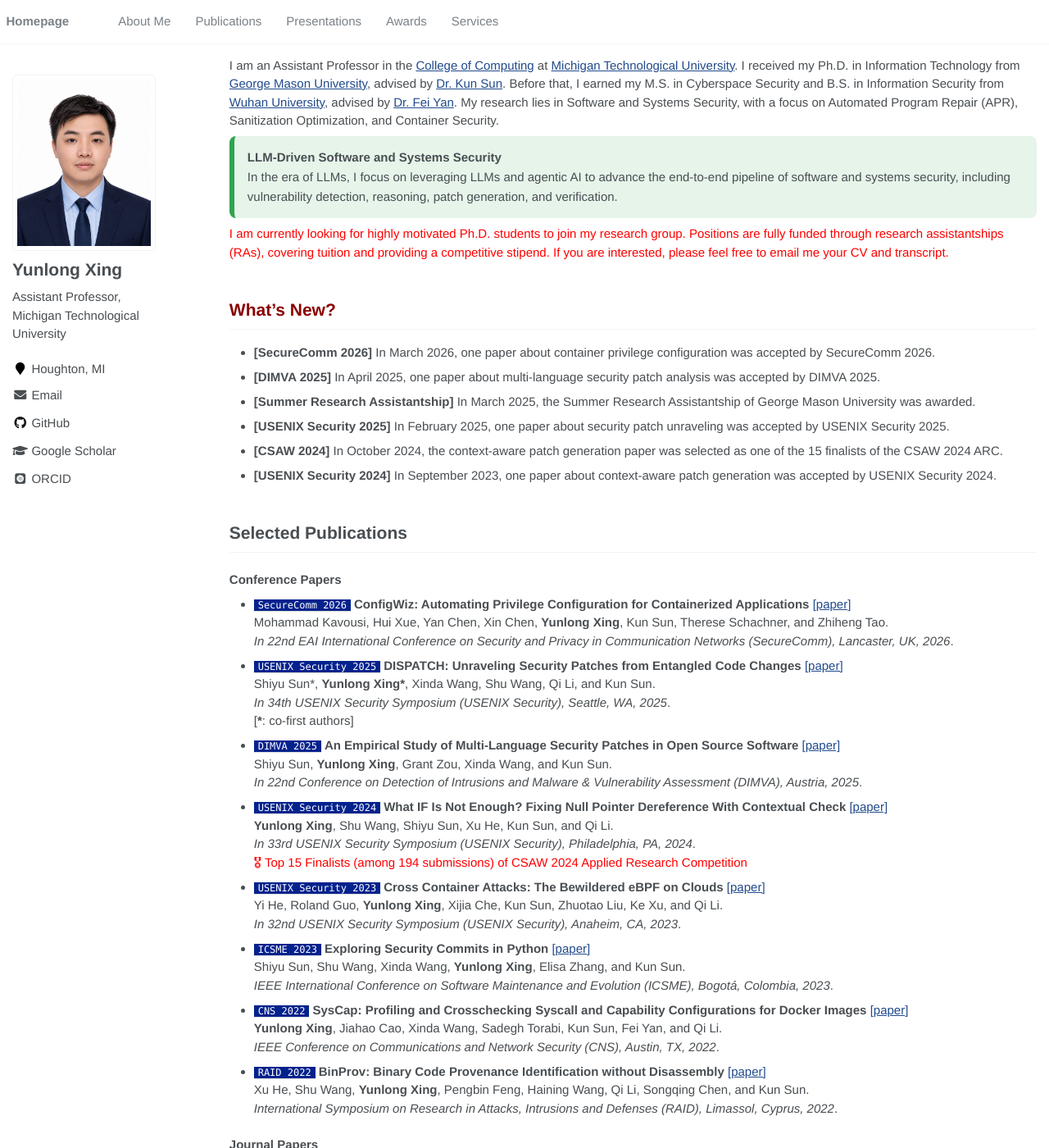
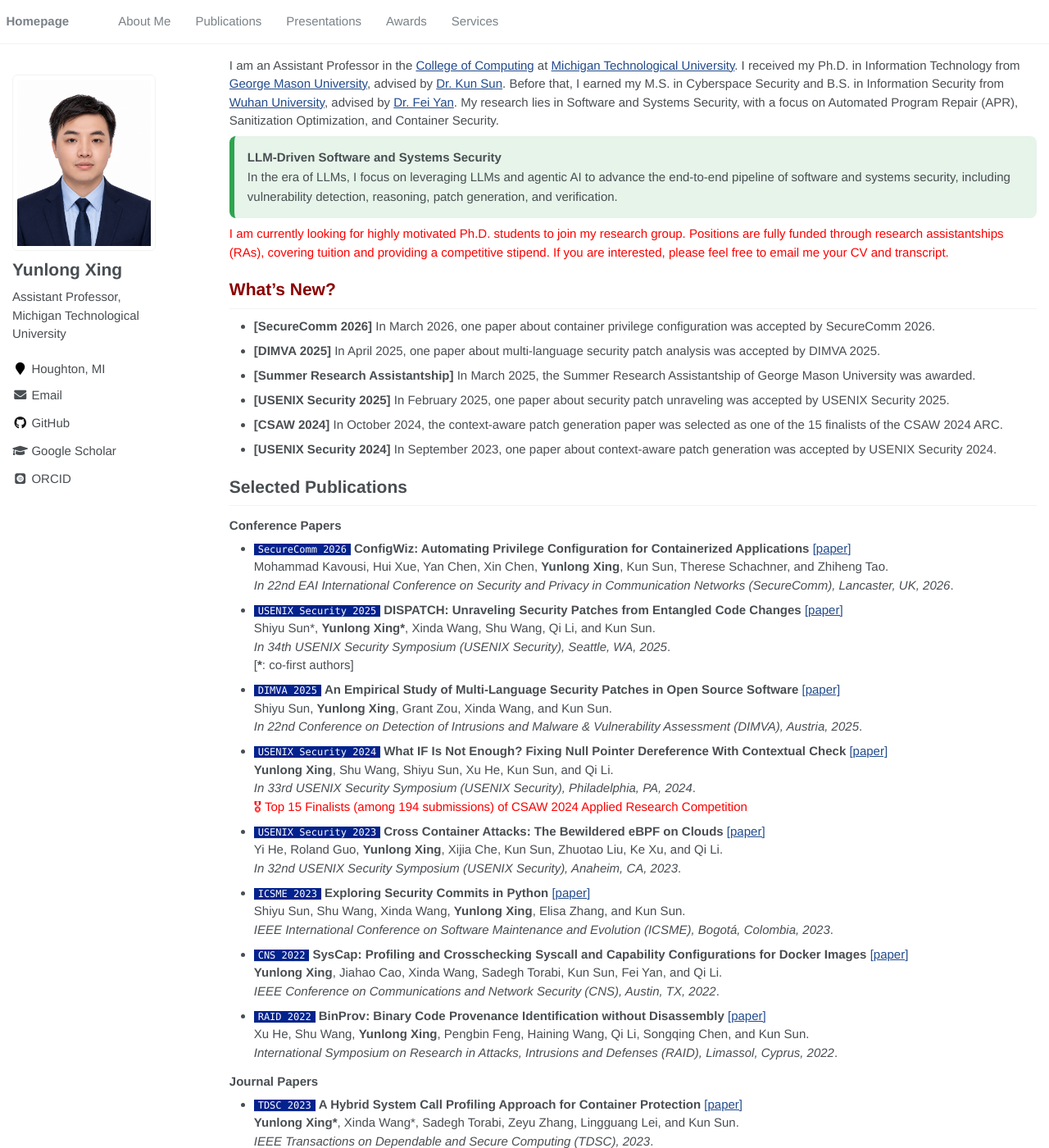
Before and after one commit to YunlongXing/yunlongxing.github.io, a Jekyll site: the page built from _pages/about.md, in a window 1280 px wide and 1400 px high. Shown: the whole window at 82% size. Built offline with Jekyll 4.4.1, drawn with Linux system fonts in a browser that asks for light colours; some web fonts are replaced.

Commit message:
Restore section spacing

```diff
--- a/assets/css/main.scss
+++ b/assets/css/main.scss
@@ -94,23 +94,6 @@ h1:before, .anchor:before {
     margin-top: -$scroll_offset;
 }
 
-.page__content {
-    h1 {
-        margin-top: 2.2em;
-        margin-bottom: .8em;
-    }
-
-    h1:first-child {
-        margin-top: 0;
-    }
-
-    h2,
-    h3 {
-        margin-top: 1.6em;
-        margin-bottom: .65em;
-    }
-}
-
 .badge {
     padding-left: 1rem;
     padding-right: 1rem;
```
